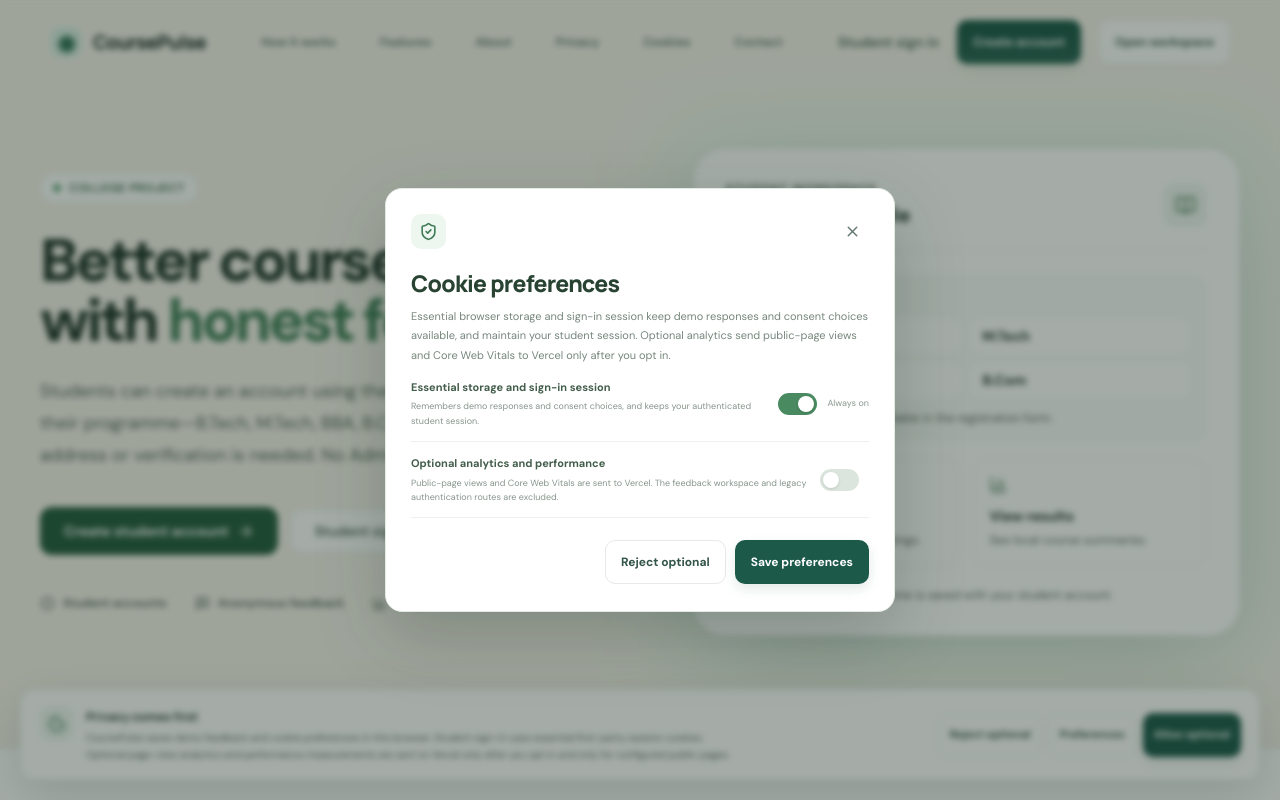
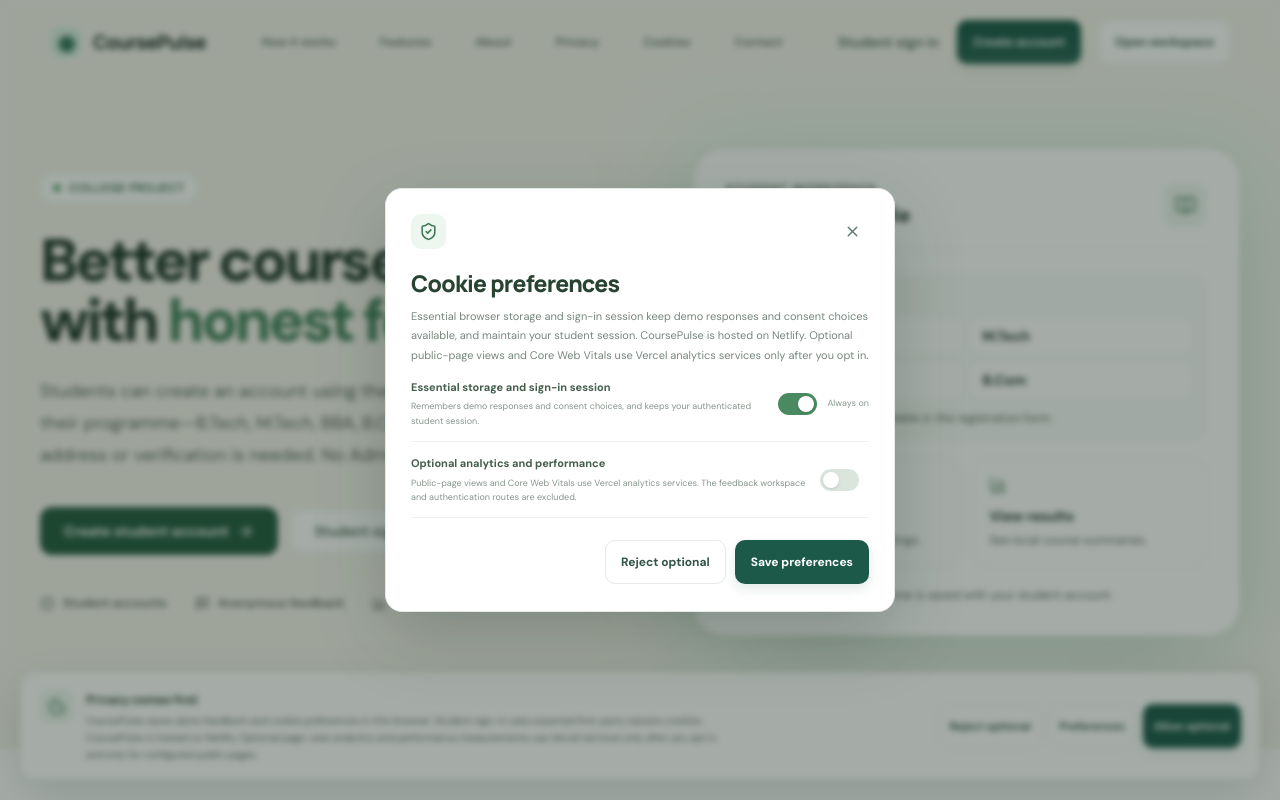
Before and after one commit to akashsharmapb09-cpu/coursePulse.site, a Next.js app: page / in a window 1280 px wide. Both pictures are taken after a click on the button "Preferences". Shown: the top 800 px of the page. Built offline with nearby package versions, Linux system fonts and the light colour scheme; no server answers.

Commit message:
Clarify analytics provider and add cookie-banner page clearance

```diff
--- a/components/cookie-consent.tsx
+++ b/components/cookie-consent.tsx
@@ -39,6 +39,11 @@ export function CookieConsent() {
   },[]);
 
   useEffect(() => {
+    document.body.classList.toggle('cookie-consent-visible', visible);
+    return () => document.body.classList.remove('cookie-consent-visible');
+  }, [visible]);
+
+  useEffect(() => {
     const saved = readConsent();
     setConsent(saved);
     setAnalyticsChoice(saved?.analytics ?? false);
@@ -57,7 +62,7 @@ export function CookieConsent() {
   return <>
     {consent?.analytics && <><Analytics beforeSend={filterPublicTelemetry}/><SpeedInsights beforeSend={filterPublicPerformance}/></>}
     {visible && <section className="cookie-banner" aria-label="Cookie preferences" aria-live="polite">
-      <div className="cookie-banner-copy"><span className="cookie-banner-icon"><Cookie size={18}/></span><div><b>Privacy comes first</b><p>CoursePulse saves demo feedback and cookie preferences in this browser. Student sign-in uses essential first-party session cookies. Optional page-view analytics and performance measurements are sent to Vercel only after you opt in and only for configured public pages.</p></div></div>
+      <div className="cookie-banner-copy"><span className="cookie-banner-icon"><Cookie size={18}/></span><div><b>Privacy comes first</b><p>CoursePulse saves demo feedback and cookie preferences in this browser. Student sign-in uses essential first-party session cookies. CoursePulse is hosted on Netlify. Optional page-view analytics and performance measurements use Vercel services only after you opt in and only for configured public pages.</p></div></div>
       <div className="cookie-banner-actions"><button className="button subtle compact" onClick={()=>save(false)}>Reject optional</button><button className="button subtle compact" onClick={()=>{setPreferencesOpen(true);setAnalyticsChoice(consent?.analytics??false);}}>Preferences</button><button className="button primary compact" onClick={()=>save(true)}>Allow optional</button></div>
     </section>}
     {!visible && <button className="cookie-settings-trigger" type="button" onClick={()=>{setAnalyticsChoice(consent?.analytics??false);setPreferencesOpen(true);}}><Settings2 size={15}/> Cookie settings</button>}
@@ -65,9 +70,9 @@ export function CookieConsent() {
       <section className="cookie-dialog" role="dialog" aria-modal="true" aria-labelledby="cookie-dialog-title">
         <div className="cookie-dialog-heading"><span className="cookie-banner-icon"><ShieldCheck size={19}/></span><button className="icon-button" type="button" onClick={()=>setPreferencesOpen(false)} aria-label="Close cookie preferences"><X size={17}/></button></div>
         <h2 id="cookie-dialog-title">Cookie preferences</h2>
-        <p>Essential browser storage and sign-in session keep demo responses and consent choices available, and maintain your student session. Optional analytics send public-page views and Core Web Vitals to Vercel only after you opt in.</p>
+        <p>Essential browser storage and sign-in session keep demo responses and consent choices available, and maintain your student session. CoursePulse is hosted on Netlify. Optional public-page views and Core Web Vitals use Vercel analytics services only after you opt in.</p>
         <div className="cookie-preference-row"><span><b>Essential storage and sign-in session</b><small>Remembers demo responses and consent choices, and keeps your authenticated student session.</small></span><label className="cookie-toggle"><input type="checkbox" checked disabled/><span/></label><em>Always on</em></div>
-        <div className="cookie-preference-row"><span><b>Optional analytics and performance</b><small>Public-page views and Core Web Vitals are sent to Vercel. The feedback workspace and legacy authentication routes are excluded.</small></span><label className="cookie-toggle"><input type="checkbox" checked={analyticsChoice} onChange={event=>setAnalyticsChoice(event.target.checked)}/><span/></label></div>
+        <div className="cookie-preference-row"><span><b>Optional analytics and performance</b><small>Public-page views and Core Web Vitals use Vercel analytics services. The feedback workspace and authentication routes are excluded.</small></span><label className="cookie-toggle"><input type="checkbox" checked={analyticsChoice} onChange={event=>setAnalyticsChoice(event.target.checked)}/><span/></label></div>
         <div className="cookie-dialog-actions"><button className="button subtle" onClick={()=>save(false)}>Reject optional</button><button className="button primary" onClick={()=>save(analyticsChoice)}>Save preferences</button></div>
       </section>
     </div>}
```
